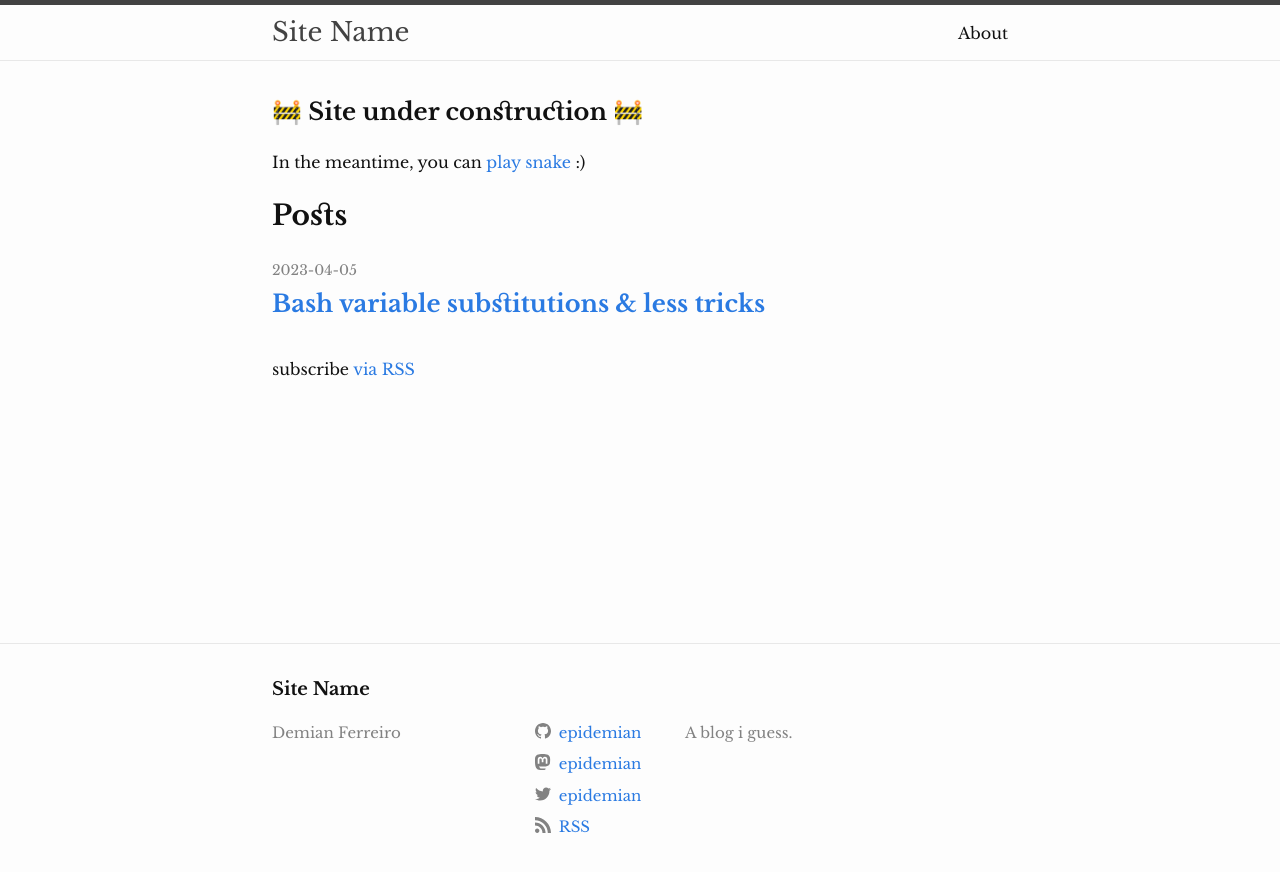
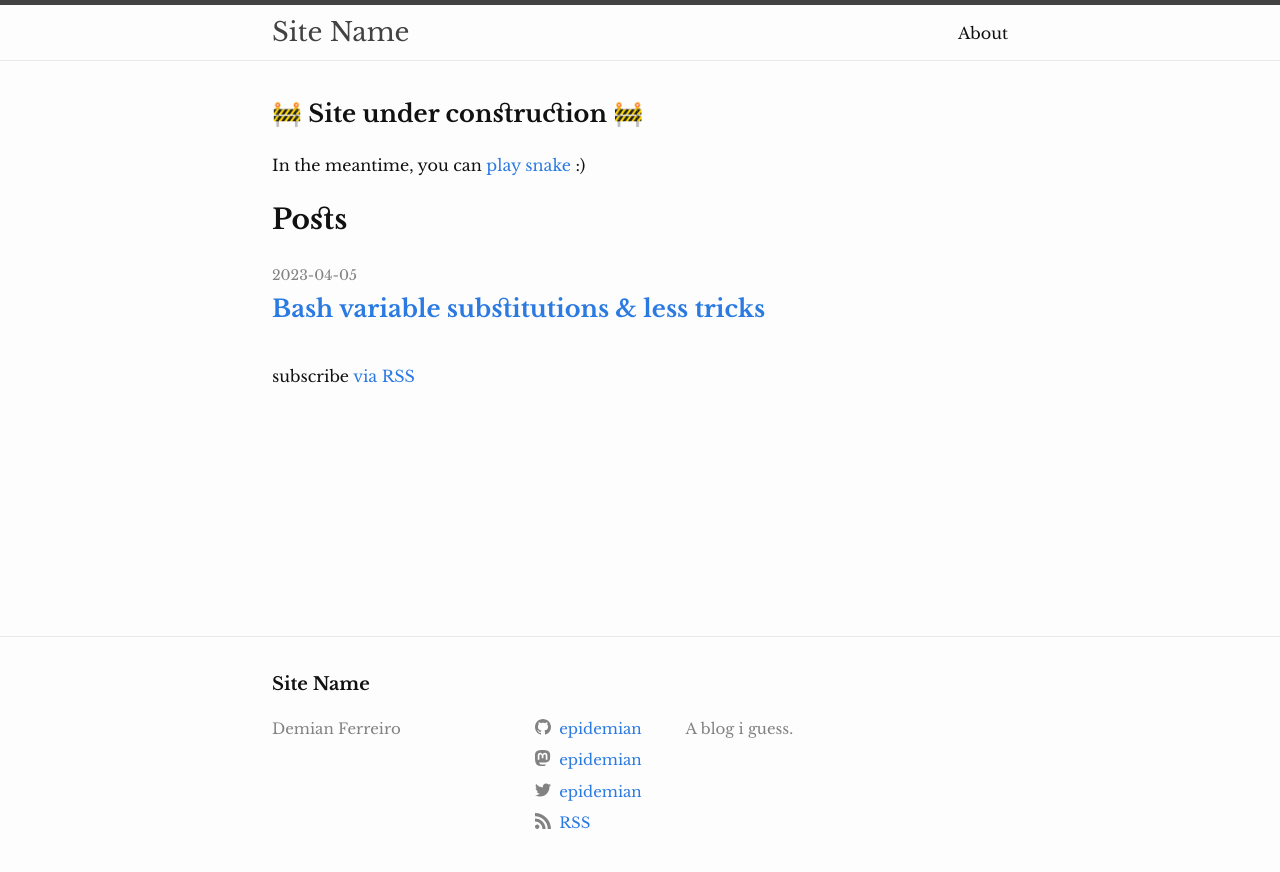
Before and after one commit to epidemian/epidemian.github.io, a Jekyll site: the page built from index.markdown, in a window 1280 px wide. Shown: the top 872 px of the page. Built offline with Jekyll 4.4.1, drawn with Linux system fonts in a browser that asks for light colours.

Commit message:
Remove $spacing-unit SASS variable
Use multiples of 1rem instead.

```diff
--- a/_sass/minima.scss
+++ b/_sass/minima.scss
@@ -1,23 +1,12 @@
-@charset "utf-8";
-
 * {
   box-sizing: border-box;
 }
 
 // Define defaults for each variable.
 
-$spacing-unit:     30px !default;
-
 $on-palm:          600px !default;
 $on-laptop:        800px !default;
 
-// Use media queries like this:
-// @include media-query($on-palm) {
-//   .wrapper {
-//     padding-right: $spacing-unit / 2;
-//     padding-left: $spacing-unit / 2;
-//   }
-// }
 @mixin media-query($device) {
   @media screen and (max-width: $device) {
     @content;
--- a/_sass/minima/_base.scss
+++ b/_sass/minima/_base.scss
@@ -1,6 +1,3 @@
-@use "sass:list";
-@use "sass:math";
-
 body, h1, h2, h3, h4, h5, h6,
 p, blockquote, pre, hr,
 dl, dd, ol, ul, figure {
@@ -34,7 +31,7 @@ h1, h2, h3, h4, h5, h6,
 p, blockquote, pre,
 ul, ol, dl, figure {
   // Set `margin-bottom` to maintain vertical rhythm
-  margin-bottom: $spacing-unit * 0.5;
+  margin-bottom: 1rem;
 }
 
 img {
@@ -51,7 +48,7 @@ figcaption {
 }
 
 ul, ol {
-  margin-left: $spacing-unit;
+  margin-left: 2rem;
 }
 
 li {
@@ -87,7 +84,7 @@ a {
 blockquote {
   color: var(--grey-color);
   border-left: 4px solid var(--grey-color-light);
-  padding-left: $spacing-unit * 0.5;
+  padding-left: 1rem;
   font-size: 1.125rem;
   letter-spacing: -1px;
   font-style: italic;
@@ -133,7 +130,7 @@ pre {
 }
 
 table {
-  margin-bottom: $spacing-unit;
+  margin-bottom: 2rem;
   width: 100%;
   text-align: left;
   color: var(--grey-color-dark);
@@ -145,7 +142,7 @@ table {
     }
   }
   th, td {
-    padding: math.div($spacing-unit, 3) ($spacing-unit * 0.5);
+    padding: 0.66rem 1rem;
   }
   th {
     background-color: #f0f0f0;
--- a/_sass/minima/_layout.scss
+++ b/_sass/minima/_layout.scss
@@ -42,7 +42,7 @@
   @include media-query($on-palm) {
     position: absolute;
     top: 9px;
-    right: $spacing-unit * 0.5;
+    right: 1rem;
     background-color: var(--background-color);
     border: 1px solid var(--grey-color-light);
     border-radius: 5px;
@@ -100,12 +100,12 @@
  */
 .site-footer {
   border-top: 1px solid var(--grey-color-light);
-  padding: $spacing-unit 0;
+  padding: 2rem 0;
 }
 
 .footer-heading {
   font-size: 1.125rem;
-  margin-bottom: $spacing-unit * 0.5;
+  margin-bottom: 1rem;
 }
 
 .contact-list,
@@ -117,13 +117,13 @@
 .footer-col-wrapper {
   font-size: 0.9375rem;
   color: var(--grey-color);
-  margin-left: -$spacing-unit * 0.5;
+  margin-left: -1rem;
 }
 
 .footer-col {
   float: left;
-  margin-bottom: $spacing-unit * 0.5;
-  padding-left: $spacing-unit * 0.5;
+  margin-bottom: 1rem;
+  padding-left: 1rem;
 }
 
 .footer-col-1 {
@@ -162,7 +162,7 @@
  * Page content
  */
 .page-content {
-  padding: $spacing-unit 0;
+  padding: 2rem 0;
   flex: 1;
 }
 
@@ -179,7 +179,7 @@
   list-style: none;
 
   > li {
-    margin-bottom: $spacing-unit;
+    margin-bottom: 2rem;
   }
 }
 
@@ -203,7 +203,7 @@
  * Posts
  */
 .post-header {
-  margin-bottom: $spacing-unit;
+  margin-bottom: 2rem;
 }
 
 .post-title {
@@ -212,7 +212,7 @@
 }
 
 .post-content {
-  margin-bottom: $spacing-unit;
+  margin-bottom: 2rem;
 
   h2 {
     font-size: 2rem;
```
